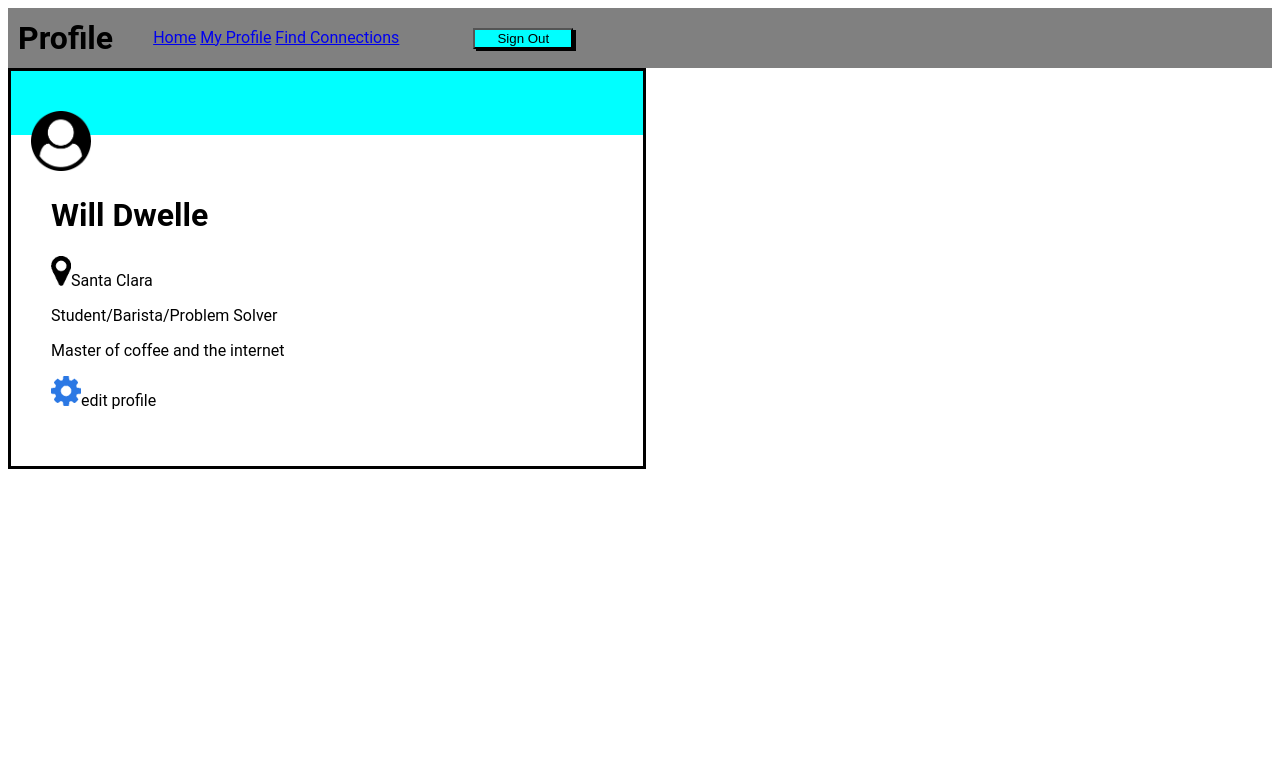
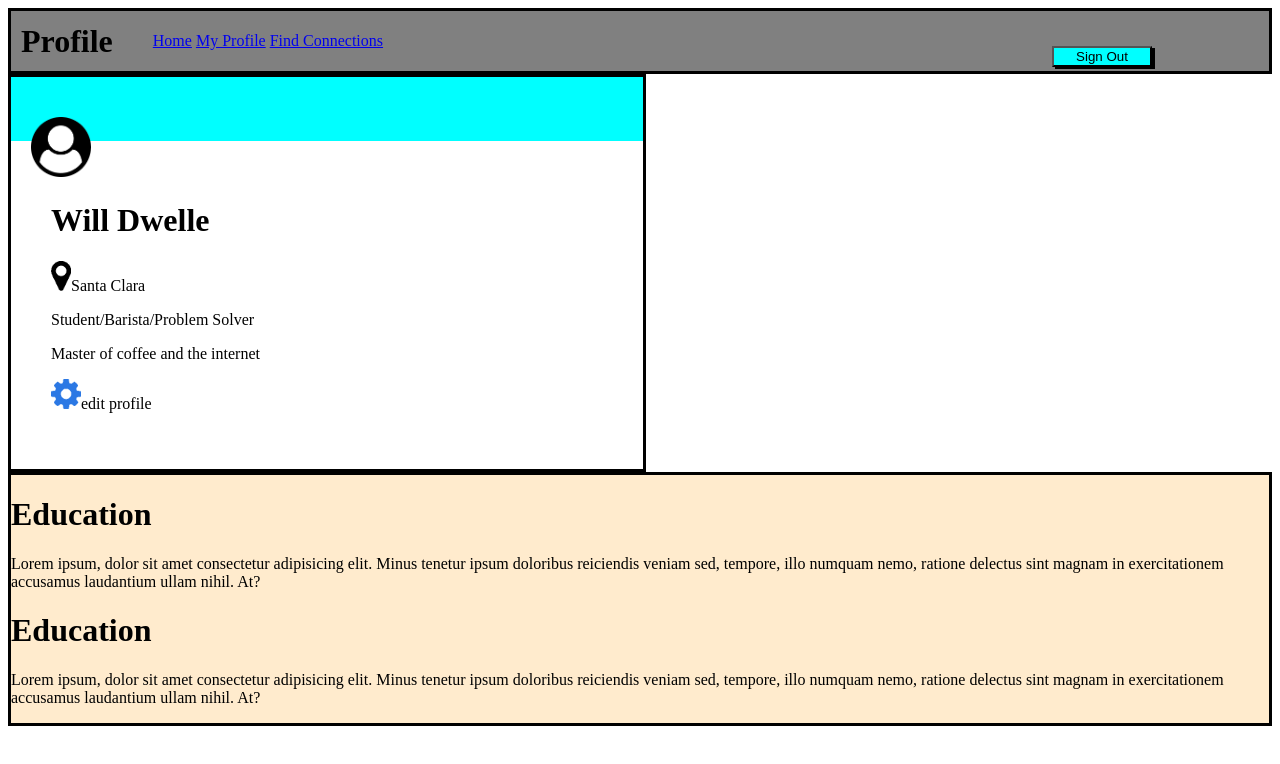
Before and after one commit to WDwelle/Profile_Page, a plain HTML site: page index.html in a window 1280 px wide. Drawn offline with Linux system fonts and the light colour scheme.

Commit message:
nav bar in progress

```diff
--- a/index.html
+++ b/index.html
@@ -34,6 +34,16 @@
                 </div>
             </div>
         </div>
+        <div class= "container2 row">
+            <div class="box1">
+                <h1>Education</h1>
+                <p>Lorem ipsum, dolor sit amet consectetur adipisicing elit. Minus tenetur ipsum doloribus reiciendis veniam sed, tempore, illo numquam nemo, ratione delectus sint magnam in exercitationem accusamus laudantium ullam nihil. At?</p>
+            </div>
+            <div class="box2">
+                <h1>Education</h1>
+                <p>Lorem ipsum, dolor sit amet consectetur adipisicing elit. Minus tenetur ipsum doloribus reiciendis veniam sed, tempore, illo numquam nemo, ratione delectus sint magnam in exercitationem accusamus laudantium ullam nihil. At?</p>
+            </div>
+        </div>
     </div>
 </body>
 </html>
--- a/style.css
+++ b/style.css
@@ -2,13 +2,16 @@
     background-color: white;
 }
 
-.row{
-    flex: 1;
-}
 .container{
     background-color: cyan;
     color: black;
     width: 50%;
+    border-style: solid;
+}
+
+.container2{
+    background-color: blanchedalmond;
+    color: black;
     border-style: solid;
 }
 
@@ -45,6 +48,12 @@
     display: flex;
 }
 
+
+
+ul{
+    align-items: center;
+}
+
 li{
     justify-content: space-between;
     display: inline-block;
@@ -54,9 +63,12 @@ button{
     background-color: cyan;
     box-shadow: 3px 2px black;
     border-color: black;
-    margin-left: 70%;
     width: 100px;
+    position: fixed;
+    right: 10%;
 }
-body{
-    font-family: 'Roboto' ,sans-serif;
+
+.nav{
+    border-style: solid;
+    border-color: black;
 }
```
